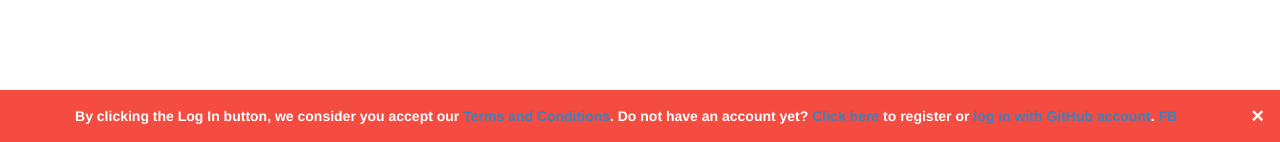
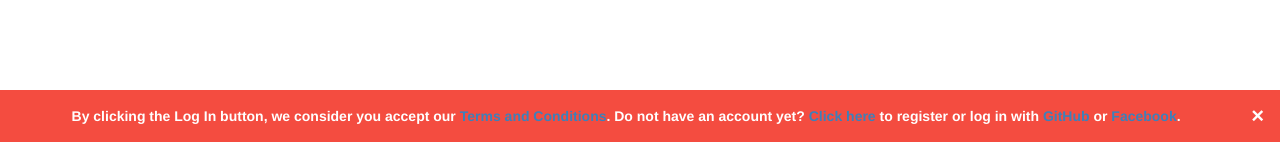
Before and after one commit to zhongcheng/freemarket, a Django app: page /login_user/ in a window 1280 px wide. Shown: the part 658-800 px from the top of the page. Run offline with Django 3.2, Linux system fonts and the light colour scheme; some libraries are stand-ins or nearby versions.

Commit message:
modify login page terms and conditions box

```diff
--- a/listing/templates/listing/login.html
+++ b/listing/templates/listing/login.html
@@ -60,8 +60,8 @@
         <span class="closebtn" onclick="this.parentElement.style.display='none';">&times;</span>
         <div align="center">
             <strong>By clicking the Log In button, we consider you accept our <a href="https://www.youtube.com/embed/AeToRwKLErY?rel=0&amp;autoplay=1" target="_blank">Terms and Conditions</a>.
-                Do not have an account yet? <a href="{% url 'listing:register' %}">Click here</a> to register or <a href="{% url 'social:begin' 'github' %}">log in with GitHub account</a>.
-                <a href="{% url 'social:begin' 'facebook' %}">FB</a></strong>
+                Do not have an account yet? <a href="{% url 'listing:register' %}">Click here</a> to register or log in with <a href="{% url 'social:begin' 'github' %}">GitHub</a> or
+                <a href="{% url 'social:begin' 'facebook' %}">Facebook</a>.</strong>
         </div>
     </div>
 
```
